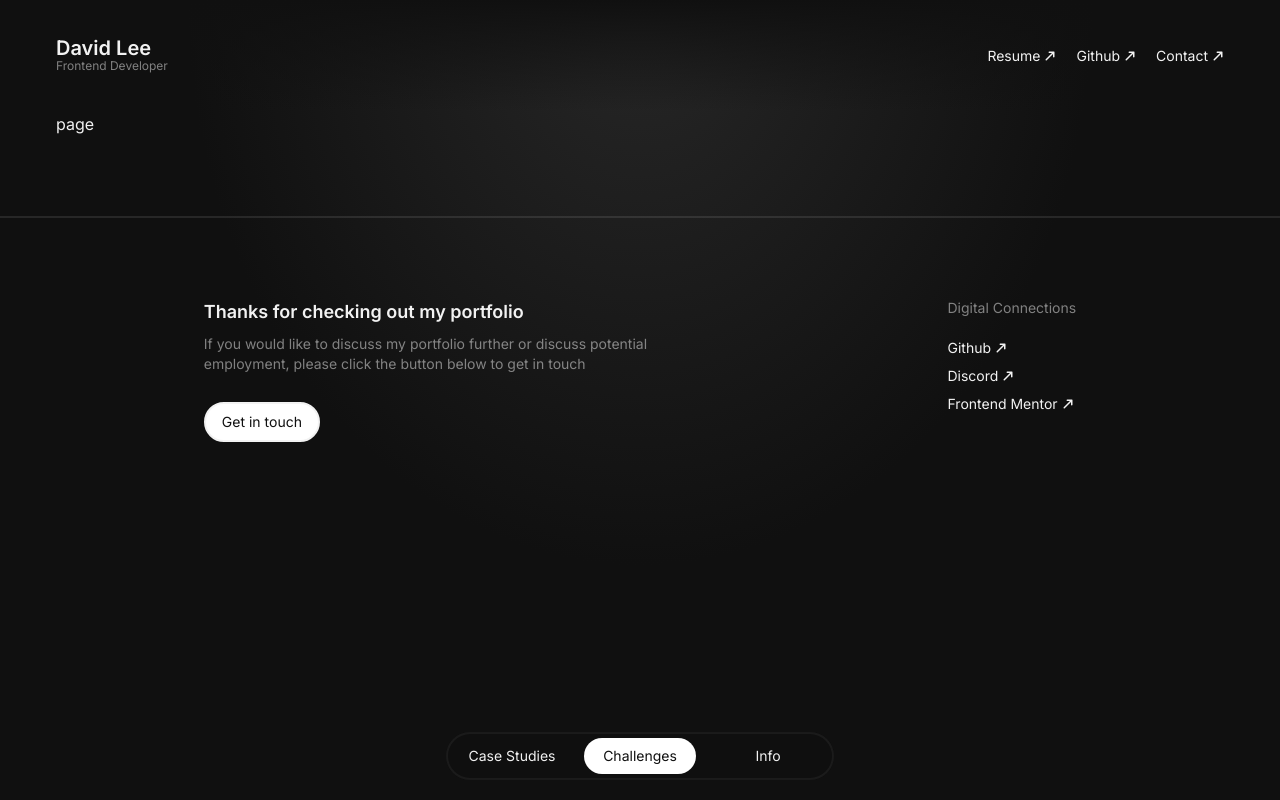
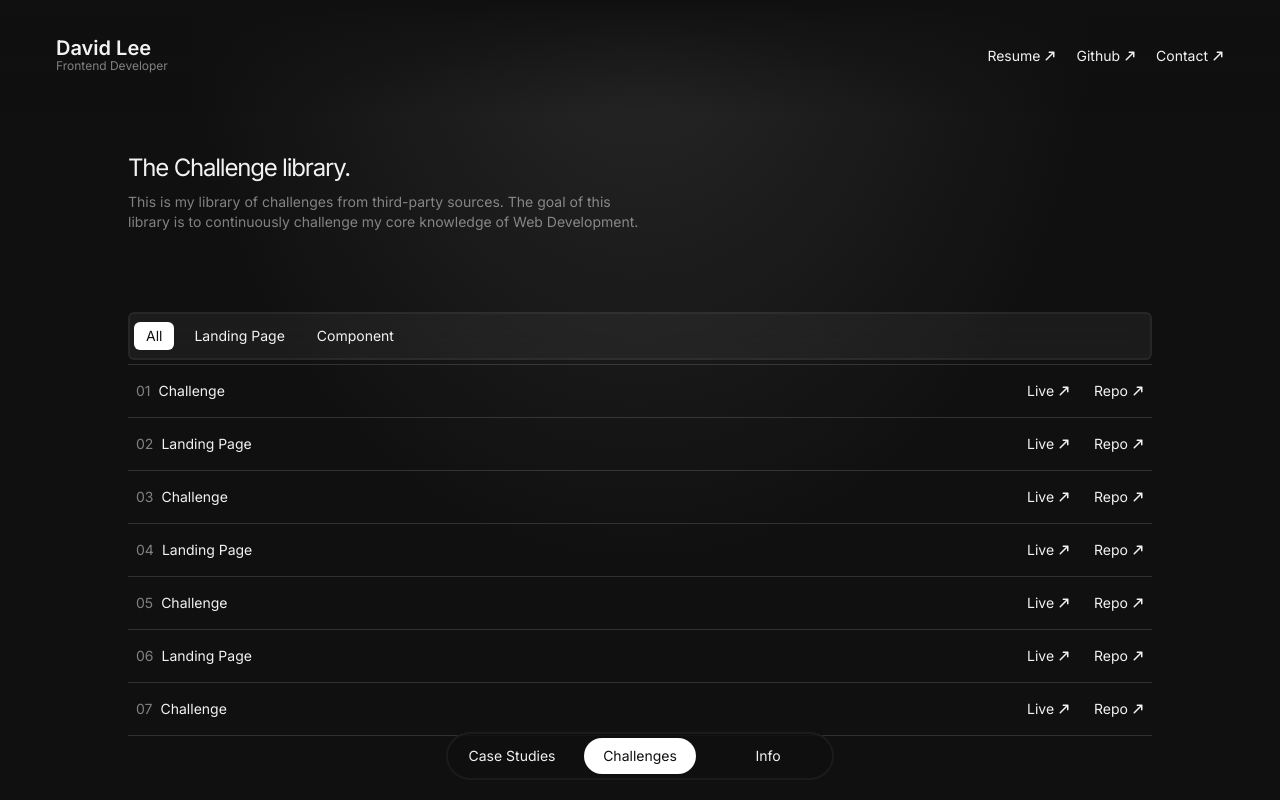
Before and after one commit to DLee1993/Portfolio, a Next.js app: page /challenges in a window 1280 px wide. Shown: the top 800 px of the page. Built offline with nearby package versions, Linux system fonts and the light colour scheme.

Commit message:
added challenges content and filter functionality

```diff
--- a/app/(pages)/challenges/page.tsx
+++ b/app/(pages)/challenges/page.tsx
@@ -1,5 +1,15 @@
+import ChallengeList from "@/app/components/ChallengeList";
 export default function page() {
-  return (
-    <div>page</div>
-  )
+    return (
+        <section className="mt-10 max-w-5xl mx-auto">
+            <article>
+                <h2 className="tracking-tighter text-xl md:text-2xl">The Challenge library.</h2>
+                <p className="text-csFadedWhite mt-2 mb-7 text-xs sm:text-sm max-w-lg">
+                    This is my library of challenges from third-party sources. The goal of this
+                    library is to continuously challenge my core knowledge of Web Development.
+                </p>
+            </article>
+            <ChallengeList />
+        </section>
+    );
 }
--- /dev/null
+++ b/app/components/ChallengeList.tsx
@@ -0,0 +1,96 @@
+"use client";
+
+import { useState, useEffect } from "react";
+import Link from "next/link";
+import challenges from "../content/challenges";
+import { ImArrowUpRight2 } from "react-icons/im";
+import { ChallengeObject } from "@/types";
+import { motion } from "framer-motion";
+
+export default function ChallengeList() {
+    const [challengesArray, setChallengesArray] = useState<ChallengeObject[]>([]);
+    const [filterSelected, setFilterSelected] = useState("all");
+    const filters = ["all", "landing page", "component"];
+
+    useEffect(() => {
+        if (filterSelected === "all") {
+            setChallengesArray(challenges);
+        }
+
+        if (filterSelected !== "all") {
+            const dataFilter = challenges.filter(
+                (dataPoint) => dataPoint.category.toLowerCase() === filterSelected
+            );
+            setChallengesArray(dataFilter);
+        }
+    }, [filterSelected]);
+
+    const setSelected = (selected: string) => {
+        setFilterSelected(selected);
+    };
+
+    return (
+        <section className="my-10">
+            <section className="mt-20 mb-1">
+                <ul className="flex justify-evenly sm:justify-start items-center gap-x-2 py-2 px-1 bg-csWhite/5 border-2 border-csWhite/5 backdrop-blur-md rounded-md">
+                    {filters.map((filter, index) => (
+                        <li
+                            onClick={() => setSelected(filter)}
+                            key={index}
+                            tabIndex={1}
+                            className="relative text-sm w-fit cursor-pointer grid place-items-center rounded-md hover:bg-csWhite/10 transition-colors capitalize"
+                        >
+                            {filterSelected === filter && (
+                                <motion.div
+                                    layoutId="active-filter"
+                                    style={{ originY: "0px" }}
+                                    className="absolute w-full h-full bg-white text-csBlack rounded-md -z-50"
+                                ></motion.div>
+                            )}
+                            <p className={`${filterSelected === filter && "text-csBlack"} py-1 px-3`}>
+                                {filter}
+                            </p>
+                        </li>
+                    ))}
+                </ul>
+            </section>
+            <ul id="challengeList" className="max-h-96 overflow-y-scroll">
+                {challengesArray.map((challenge, index) => (
+                    <li
+                        key={`challenge-${index}`}
+                        className="text-sm flex justify-between items-center border-t-[1px] border-csFadedWhite/15 py-4 px-2 hover:bg-csWhite/5"
+                    >
+                        <div className="w-fit flex justify-center items-center gap-x-2">
+                            <p className="text-csFadedWhite text-sm">
+                                {index < 9 ? `0${index + 1}` : `${index + 1}`}
+                            </p>
+                            <h3>{challenge.title}</h3>
+                        </div>
+                        <div className="w-fit flex justify-center items-center gap-x-6">
+                            <Link
+                                href={challenge.href}
+                                className="flex justify-center items-center gap-x-1 group"
+                            >
+                                Live{" "}
+                                <ImArrowUpRight2
+                                    size="0.75rem"
+                                    className="group-hover:-translate-y-[2px] group-hover:translate-x-[2px] transition-all"
+                                />
+                            </Link>
+                            <Link
+                                href={challenge.repo}
+                                className="flex justify-center items-center gap-x-1 group"
+                            >
+                                Repo{" "}
+                                <ImArrowUpRight2
+                                    size="0.75rem"
+                                    className="group-hover:-translate-y-[2px] group-hover:translate-x-[2px] transition-all"
+                                />
+                            </Link>
+                        </div>
+                    </li>
+                ))}
+            </ul>
+        </section>
+    );
+}
--- /dev/null
+++ b/app/content/challenges.ts
@@ -0,0 +1,78 @@
+import { ChallengeObject } from "@/types";
+
+const challenges: ChallengeObject[] = [
+    {
+        title: "Challenge",
+        href: "https://www.google.com",
+        repo: "https://www.google.com",
+        category: "component",
+    },
+    {
+        title: "Landing Page",
+        href: "https://www.google.com",
+        repo: "https://www.google.com",
+        category: "landing page",
+    },
+    {
+        title: "Challenge",
+        href: "https://www.google.com",
+        repo: "https://www.google.com",
+        category: "component",
+    },
+    {
+        title: "Landing Page",
+        href: "https://www.google.com",
+        repo: "https://www.google.com",
+        category: "landing page",
+    },
+    {
+        title: "Challenge",
+        href: "https://www.google.com",
+        repo: "https://www.google.com",
+        category: "component",
+    },
+    {
+        title: "Landing Page",
+        href: "https://www.google.com",
+        repo: "https://www.google.com",
+        category: "landing page",
+    },
+    {
+        title: "Challenge",
+        href: "https://www.google.com",
+        repo: "https://www.google.com",
+        category: "component",
+    },
+    {
+        title: "Landing Page",
+        href: "https://www.google.com",
+        repo: "https://www.google.com",
+        category: "landing page",
+    },
+    {
+        title: "Landing Page",
+        href: "https://www.google.com",
+        repo: "https://www.google.com",
+        category: "landing page",
+    },
+    {
+        title: "Challenge",
+        href: "https://www.google.com",
+        repo: "https://www.google.com",
+        category: "component",
+    },
+    {
+        title: "Landing Page",
+        href: "https://www.google.com",
+        repo: "https://www.google.com",
+        category: "landing page",
+    },
+    {
+        title: "Landing Page",
+        href: "https://www.google.com",
+        repo: "https://www.google.com",
+        category: "landing page",
+    },
+];
+
+export default challenges;
--- a/app/globals.css
+++ b/app/globals.css
@@ -91,6 +91,16 @@ textarea {
     .customPadding {
         @apply px-5 sm:px-7 md:px-9 lg:px-11 xl:px-14 2xl:px-16;
     }
+
+    #challengeList::-webkit-scrollbar {
+        background-color: transparent;
+        width: 5px;
+    }
+
+    #challengeList::-webkit-scrollbar-thumb {
+        background-color: rgba(242, 242, 242, 0.5);
+        border-radius: 50px;
+    }
 }
 
 @layer utilities {
```
Also changed, not shown: types.d.ts (+8 -1 lines).
